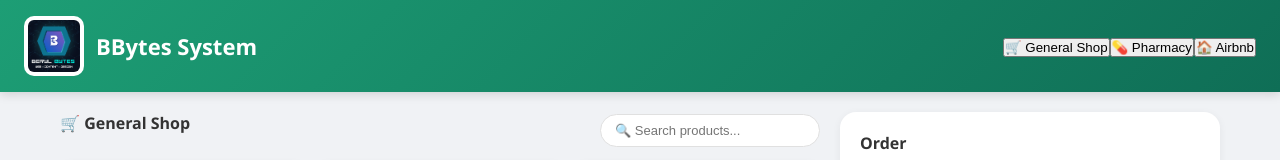
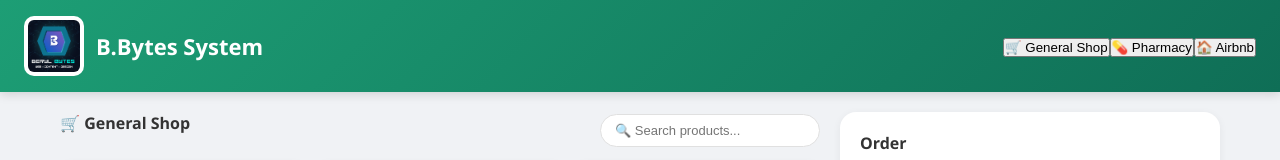
Before and after one commit to Mwesh2004/frontend, a React (Create React App) app: page / in a window 1280 px wide. Shown: the top 160 px of the page. Built offline with nearby package versions, Linux system fonts and the light colour scheme.

Commit message:
Fix typo in brand header for consistency

```diff
--- a/src/App.js
+++ b/src/App.js
@@ -153,7 +153,7 @@ function App() {
       <div className="header">
         <div className="brand">
   <img src="/logo.png" alt="B.Bytes Logo" className="logo" />
-  <h1>BBytes System</h1>
+  <h1>B.Bytes System</h1>
 </div>
         <div className="cats">
           {Object.entries(categories).map(([key, val]) => (
```
